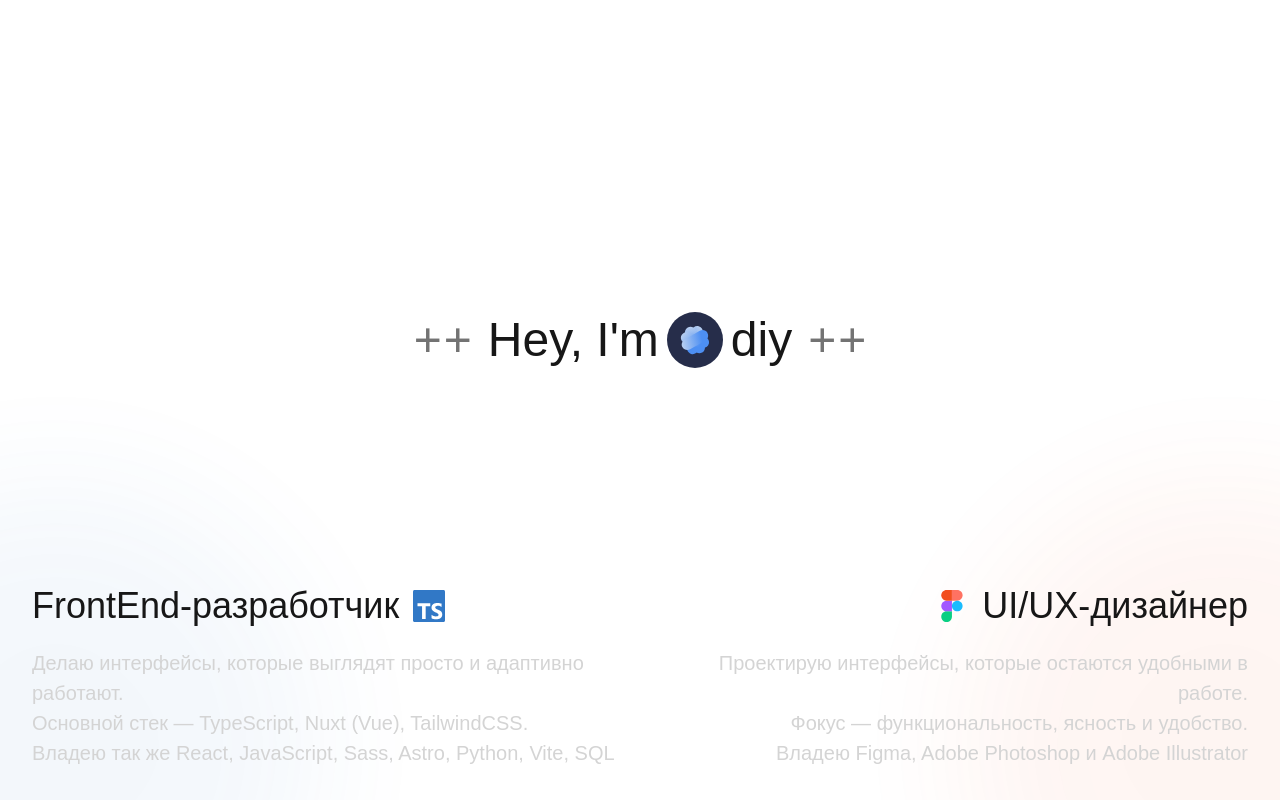
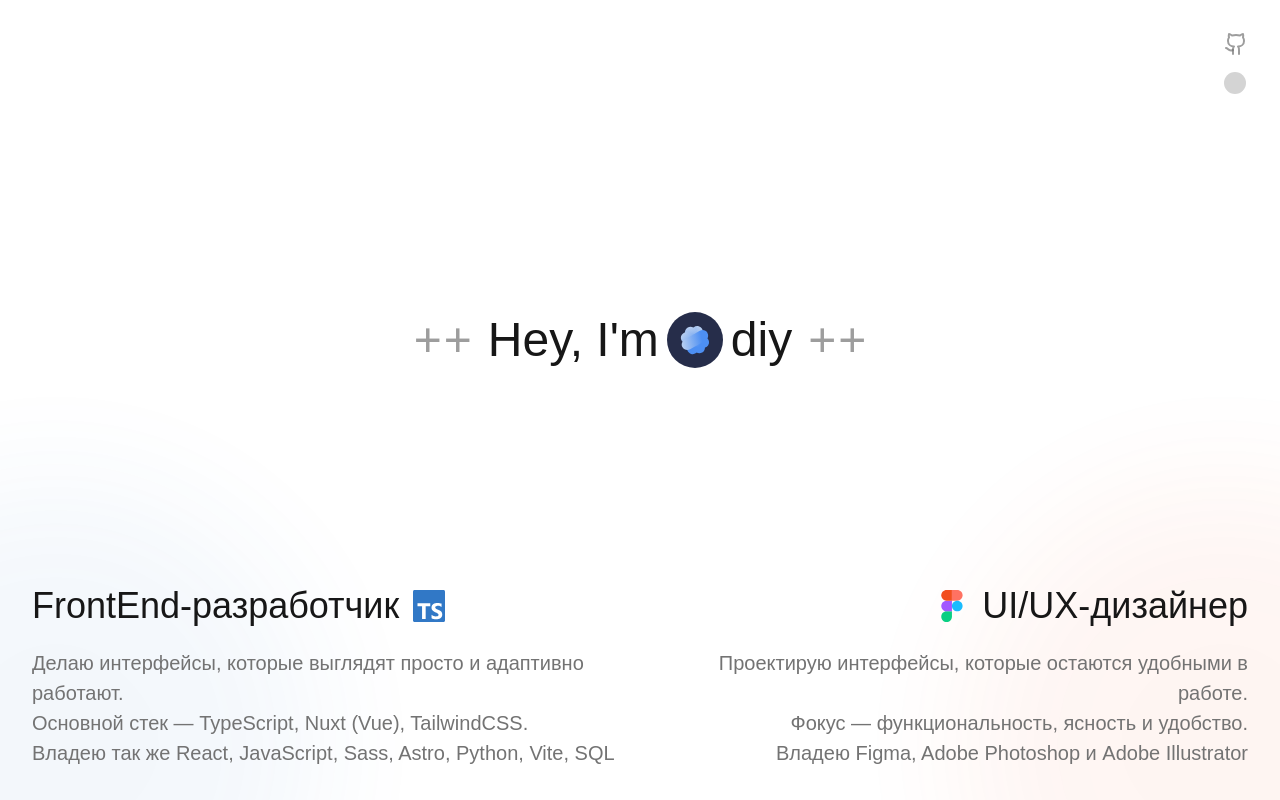
Before and after one commit to j0u1/www, a Next.js app: page / in a window 1280 px wide. Built offline with nearby package versions, Linux system fonts and the light colour scheme.

Commit message:
feat(Main): update styling for Header, About, and P components; add Links component for theme switching

```diff
--- a/app/components/Header.tsx
+++ b/app/components/Header.tsx
@@ -5,7 +5,7 @@ import { ChevronDownIcon } from "lucide-react";
 export default function Header() {
   return (
     <header className="flex items-center justify-center pt-4 lg:pt-8">
-      <div className="justify-self-start flex items-center gap-2.5 text-neutral-300 text-xl font-medium">
+      <div className="justify-self-start flex items-center gap-2.5 text-additional/70 dark:text-additional text-xl font-medium">
         <Logo className="size-10" />
         <div className="flex items-center gap-1">
           diy
--- a/app/components/Main/About.tsx
+++ b/app/components/Main/About.tsx
@@ -15,7 +15,7 @@ export default function About() {
 
 function Cross() {
   return (
-    <p className="text-neutral-500 flex gap-0.5 select-none" aria-hidden>
+    <p className="text-additional/70 flex gap-0.5 select-none" aria-hidden>
       <span className="transition-transform duration-500 group-hover:rotate-45">+</span>
       <span className="transition-transform duration-500 group-hover:rotate-45">+</span>
     </p>
--- /dev/null
+++ b/app/components/Main/Links.tsx
@@ -0,0 +1,31 @@
+"use client"
+
+import { GithubIcon } from "lucide-react";
+import Link from "next/link";
+import { useEffect, useState } from "react";
+
+export default function Links() {
+  const [changeTheme, setChangeTheme] = useState(false);
+  useEffect(() => {
+    if (changeTheme) {
+      document.documentElement.classList.add("dark");
+    } else {
+      document.documentElement.classList.remove("dark");
+    }
+  })
+
+  return (
+    <div className="absolute flex flex-col gap-4 top-4 right-4 lg:top-8 lg:right-8 duration-300 transition-all">
+      <Link className="text-additional/70 dark:text-additional hover:text-accent active:text-accent duration-300 transition-all scale-100 hover:scale-110 inline-block" href="https://github.com/j0u1" target="_blank">
+        <GithubIcon className="size-6" />
+      </Link>
+
+      <div onClick={() => setChangeTheme(!changeTheme)} className="relative cursor-pointer">
+        <div className="absolute size-5.5 bg-neutral-300 rounded-full duration-300 transition-all" />
+        <div className={`relative size-5.5 duration-300 transition-all ${changeTheme ? '-translate-y-1.5 translate-x-1.5' : 'translate-y-0 translate-x-0'}`}>
+          <div className={`absolute size-5.5 rounded-full duration-300 transition-all ${changeTheme ? ' bg-background' : 'dark:bg-[#171824]'}`} />
+        </div>
+      </div>
+    </div>
+  )
+}
--- a/app/components/UI/Heading/P.tsx
+++ b/app/components/UI/Heading/P.tsx
@@ -1,6 +1,6 @@
 export default function P({ children, className }: headingProps) {
   return (
-    <p className={`text-[clamp(1.05rem,1.6vw,1.25rem)] text-neutral-300  duration-300 transition-all ${className}`}>
+    <p className={`text-[clamp(1.05rem,1.6vw,1.25rem)] text-additional  duration-300 transition-all ${className}`}>
       {children}
     </p>
   );
--- a/app/globals.css
+++ b/app/globals.css
@@ -3,23 +3,27 @@
 :root {
   --background: #ffffff;
   --foreground: #171717;
+  --secondary: #252637;
+  --accent: #4d8ff3;
+  --additional: #737373;
 }
+
+
+.dark {
+  --background: #171824;
+  --foreground: #ffffff;
+  --secondary: #252637;
+  --accent: #4d8ff3;
+  --additional: #d4d4d4;
+}
+
 
 @theme inline {
   --color-background: var(--background);
   --color-foreground: var(--foreground);
-  --font-sans: var(--font-geist-sans);
-  --font-mono: var(--font-geist-mono);
-}
-
-@media (prefers-color-scheme: dark) {
-  :root {
-    --background: #171824;
-    --foreground: #ffffff;
-
-    --secondary: #252637;
-    --accent: #4d8ff3;
-  }
+  --color-secondary: var(--secondary);
+  --color-accent: var(--accent);
+  --color-additional: var(--additional);
 }
 
 html,
@@ -28,10 +32,5 @@ body {
   color: var(--foreground);
   font-family: Onest, Arial, Helvetica, sans-serif;
   overflow-x: hidden;
+  transition: background 0.3s ease, color 0.3s ease;
 }
-
-
-@theme {
-  --color-secondary: var(--secondary);
-  --color-accent: var(--accent);
-}
--- a/app/layout.tsx
+++ b/app/layout.tsx
@@ -1,7 +1,6 @@
 import type { Metadata } from "next";
 import { Montserrat } from "next/font/google";
 import "./globals.css";
-import Header from "./components/Header";
 
 const onest = Montserrat({
   variable: "--font-onest",
@@ -20,10 +19,7 @@ export default function RootLayout({
 }>) {
   return (
     <html lang="ru">
-      <body
-        className={`${onest.variable} antialiased duration-300 transition-all flex flex-col gap-4 lg:gap-8 min-h-dvh`}
-      >
-        {/* <Header /> */}
+      <body className={`${onest.variable} antialiased duration-300 transition-all flex flex-col gap-4 lg:gap-8 min-h-dvh`}>
         {children}
       </body>
     </html>
--- a/app/page.tsx
+++ b/app/page.tsx
@@ -1,9 +1,11 @@
 import About from "./components/Main/About";
+import Links from "./components/Main/Links";
 import Skills from "./components/Main/Skills";
 
 export default function Home() {
   return (
     <main className="relative min-h-dvh">
+      <Links />
       <About />
       <Skills />
     </main>
```
